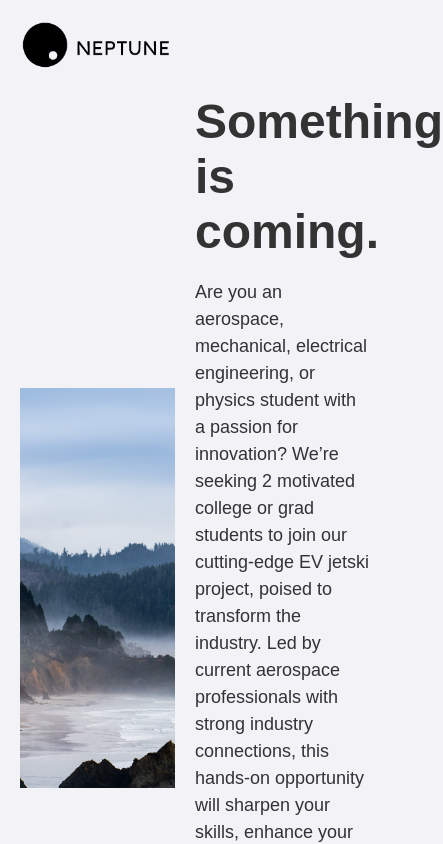
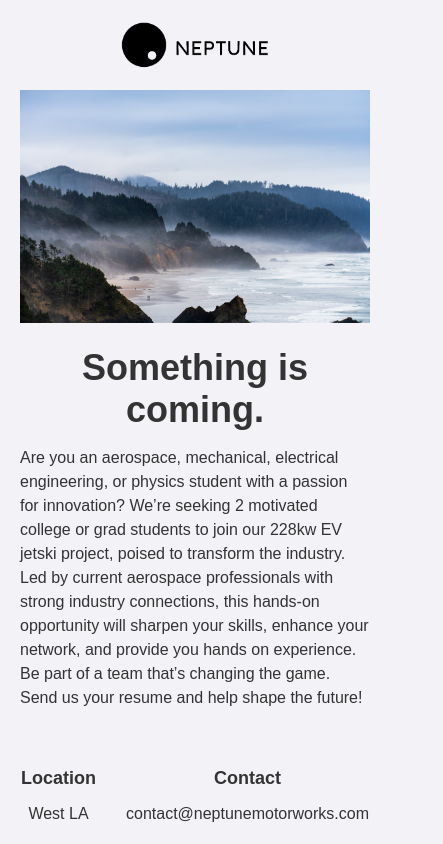
Before and after one commit to Neptunemotorworks/website, a plain HTML site: page index.html in a window 390 px wide. Shown: the top 844 px of the page, 443 px wide, since content can reach past the window. Drawn offline with Linux system fonts and the light colour scheme.

Commit message:
Update index.html for mobile as well

```diff
--- a/index.html
+++ b/index.html
@@ -10,7 +10,7 @@
             margin: 0;
             padding: 0;
             font-family: Arial, sans-serif;
-            background-color: #F2F2F7; /* Light grey background */
+            background-color: #F2F2F7;
             color: #333;
         }
         .container {
@@ -22,41 +22,51 @@
             margin-bottom: 20px;
         }
         .header img {
-            max-height: 50px; /* Adjust this based on your logo size */
+            max-height: 50px;
             width: auto;
+            display: block;
+            margin: 0 auto;
         }
         .main-content {
             display: flex;
+            flex-wrap: wrap;
             gap: 20px;
             align-items: center;
         }
         .main-image {
-            width: 50%;
-            height: 400px;
+            width: 100%;
+            max-width: 600px;
+            height: auto;
+            margin: 0 auto;
         }
         .main-image img {
             width: 100%;
-            height: 100%;
-            object-fit: cover; /* Ensures the image fits nicely */
+            height: auto;
+            object-fit: cover;
         }
         .text-content {
-            width: 50%;
+            width: 100%;
+            max-width: 600px;
+            margin: 0 auto;
         }
         .text-content h1 {
-            font-size: 48px;
-            margin: 0 0 20px 0;
+            font-size: 36px;
+            margin: 0 0 15px 0;
             font-weight: bold;
+            text-align: center;
         }
         .text-content p {
-            font-size: 18px;
+            font-size: 16px;
             line-height: 1.5;
             margin: 0 0 20px 0;
         }
         .footer {
             display: flex;
-            justify-content: flex-end; /* Aligns both divs to the right */
+            flex-wrap: wrap;
+            justify-content: center;
             margin-top: 20px;
-            gap: 20px; /* Adds a small gap between Location and Contact */
+            gap: 30px;
+            text-align: center;
         }
         .footer div {
             font-size: 16px;
@@ -64,6 +74,34 @@
         .footer h3 {
             margin-bottom: 10px;
             font-size: 18px;
+        }
+
+        /* Media Queries for Mobile */
+        @media screen and (min-width: 768px) {
+            .main-content {
+                flex-wrap: nowrap;
+            }
+            .main-image {
+                width: 50%;
+                height: 400px;
+            }
+            .main-image img {
+                height: 100%;
+            }
+            .text-content {
+                width: 50%;
+            }
+            .text-content h1 {
+                font-size: 48px;
+                text-align: left;
+            }
+            .text-content p {
+                font-size: 18px;
+            }
+            .footer {
+                justify-content: flex-end;
+                text-align: left;
+            }
         }
     </style>
 </head>
@@ -78,7 +116,7 @@
             </div>
             <div class="text-content">
                 <h1>Something is coming.</h1>
-                <p>Are you an aerospace, mechanical, electrical engineering, or physics student with a passion for innovation? We’re seeking 2 motivated college or grad students to join our cutting-edge EV jetski project, poised to transform the industry. Led by current aerospace professionals with strong industry connections, this hands-on opportunity will sharpen your skills, enhance your network, and provide you hands on experience. Be part of a team that’s changing the game. Send us your resume and help shape the future!</p>
+                <p>Are you an aerospace, mechanical, electrical engineering, or physics student with a passion for innovation? We’re seeking 2 motivated college or grad students to join our 228kw EV jetski project, poised to transform the industry. Led by current aerospace professionals with strong industry connections, this hands-on opportunity will sharpen your skills, enhance your network, and provide you hands on experience. Be part of a team that’s changing the game. Send us your resume and help shape the future!</p>
             </div>
         </div>
         <div class="footer">
```
